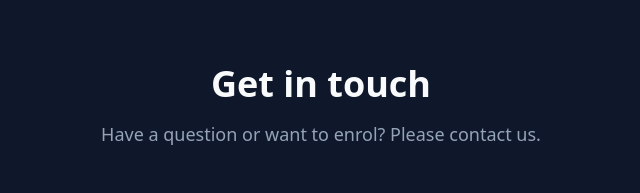
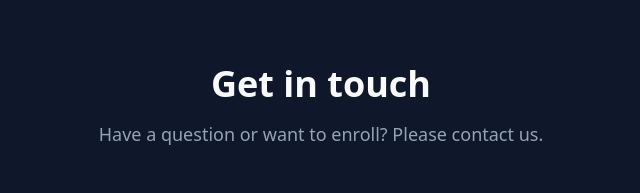
Before and after one commit to englishbyinna/vmistudio.github.io, a plain HTML site: page index.html in a window 1280 px wide. Shown: the part 4220-4413 px from the top of the page, 319-959 px from the left. Drawn offline with Linux system fonts and the light colour scheme.

Commit message:
Update index.html

```diff
--- a/index.html
+++ b/index.html
@@ -928,7 +928,7 @@
         <section id="contact" class="py-24 bg-white">
             <div class="max-w-4xl mx-auto px-6 text-center">
                 <h2 class="text-4xl font-bold text-slate-900 mb-4">Get in touch</h2>
-                <p class="text-lg text-slate-500 mb-12 max-w-xl mx-auto">Have a question or want to enrol? Please
+                <p class="text-lg text-slate-500 mb-12 max-w-xl mx-auto">Have a question or want to enroll? Please
                     contact us.</p>
 
                 <div class="grid sm:grid-cols-2 gap-8 max-w-2xl mx-auto">
```
